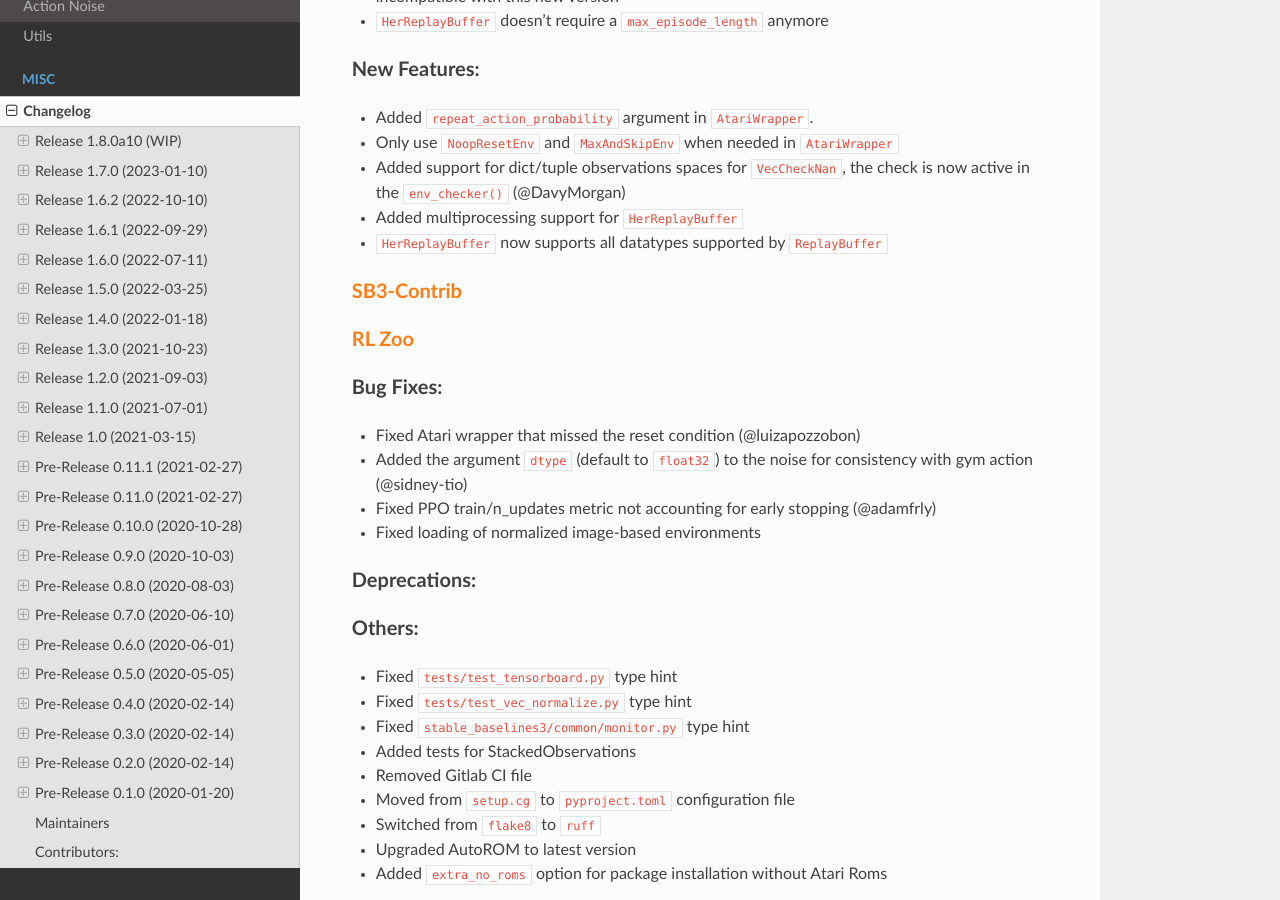
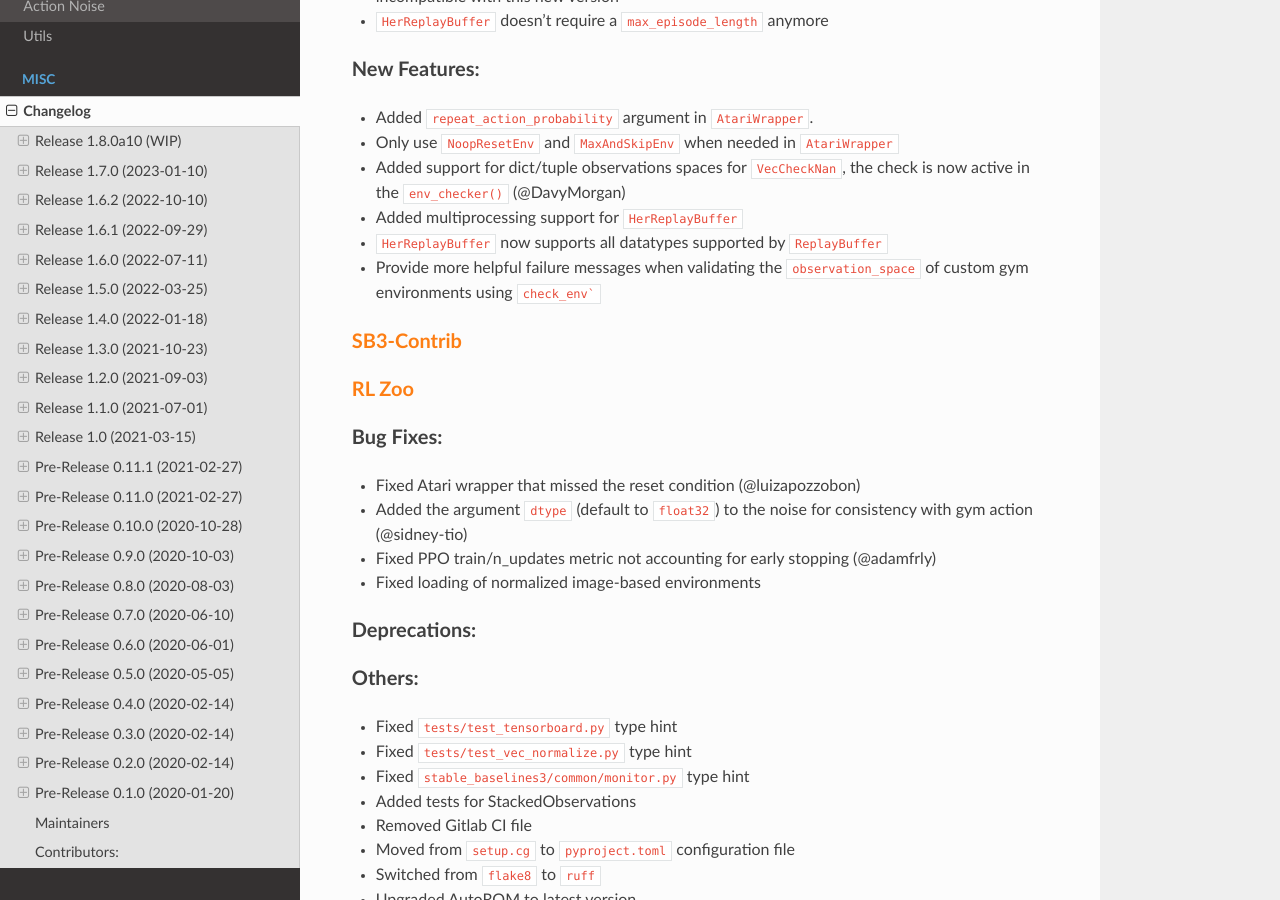
Before and after one commit to DLR-RM/stable-baselines3, a Sphinx documentation site: the page built from docs/misc/changelog.rst, in a window 1280 px wide and 900 px high, scrolled down 644 px. Built offline with Sphinx 7.4.7 and the Read the Docs theme 2.0.0, drawn with Linux system fonts in a browser that asks for light colours; pages that are not in the unit, such as notebooks, are missing from menus.

Commit message:
update changelog

````diff
--- a/docs/misc/changelog.rst
+++ b/docs/misc/changelog.rst
@@ -31,6 +31,7 @@ New Features:
 - Added support for dict/tuple observations spaces for ``VecCheckNan``, the check is now active in the ``env_checker()`` (@DavyMorgan)
 - Added multiprocessing support for ``HerReplayBuffer``
 - ``HerReplayBuffer`` now supports all datatypes supported by ``ReplayBuffer``
+- Provide more helpful failure messages when validating the ``observation_space`` of custom gym environments using ``check_env```
 
 
 `SB3-Contrib`_
````
